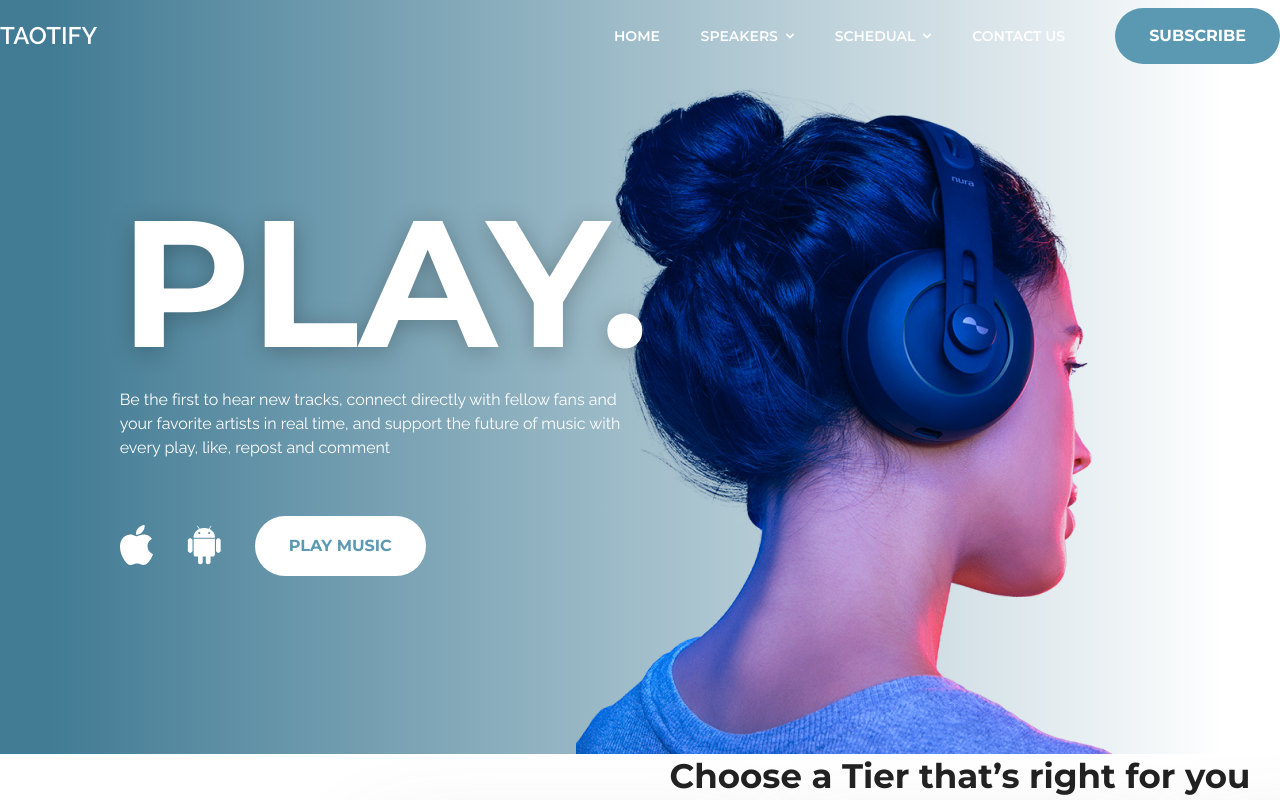
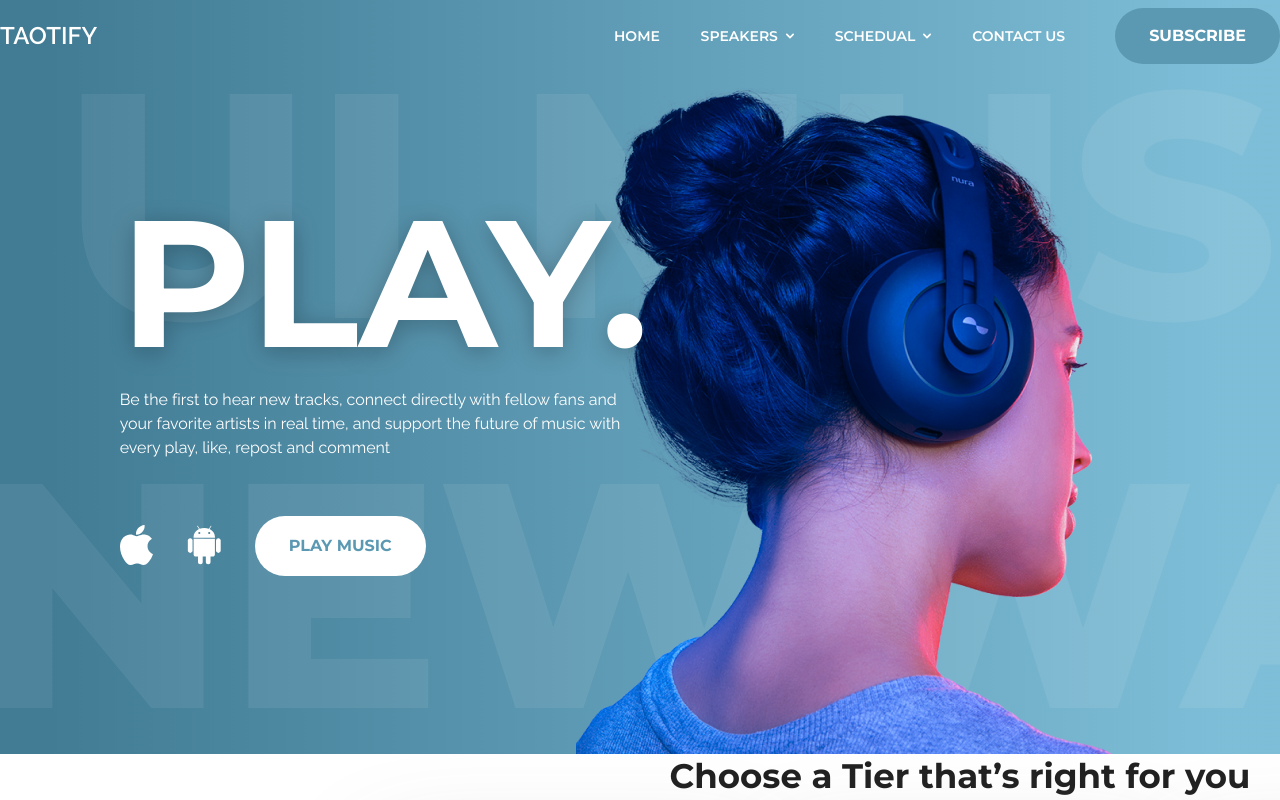
Before and after one commit to taodemy/taotify-website, a Next.js app: page / in a window 1280 px wide. Shown: the top 800 px of the page. Built offline with nearby package versions, Linux system fonts and the light colour scheme.

Commit message:
fix: fix the color

```diff
--- a/src/components/Hero/index.module.scss
+++ b/src/components/Hero/index.module.scss
@@ -9,7 +9,7 @@
   background: linear-gradient(
     90deg,
     #417b94 3.82%,
-    rgba(74, 163, 199, 0) 95.66%
+    rgba(74, 163, 199, 0.71) 95.66%
   );
 }
 
--- a/src/styles/global-font-style.scss
+++ b/src/styles/global-font-style.scss
@@ -80,7 +80,7 @@
 }
 
 .font_hero_background {
-  color: rgba(254, 254, 254, 0);
+  color: rgba(254, 254, 254, 0.07);
   font-family: Open Sans;
   font-size: 320px;
   font-style: normal;
```
